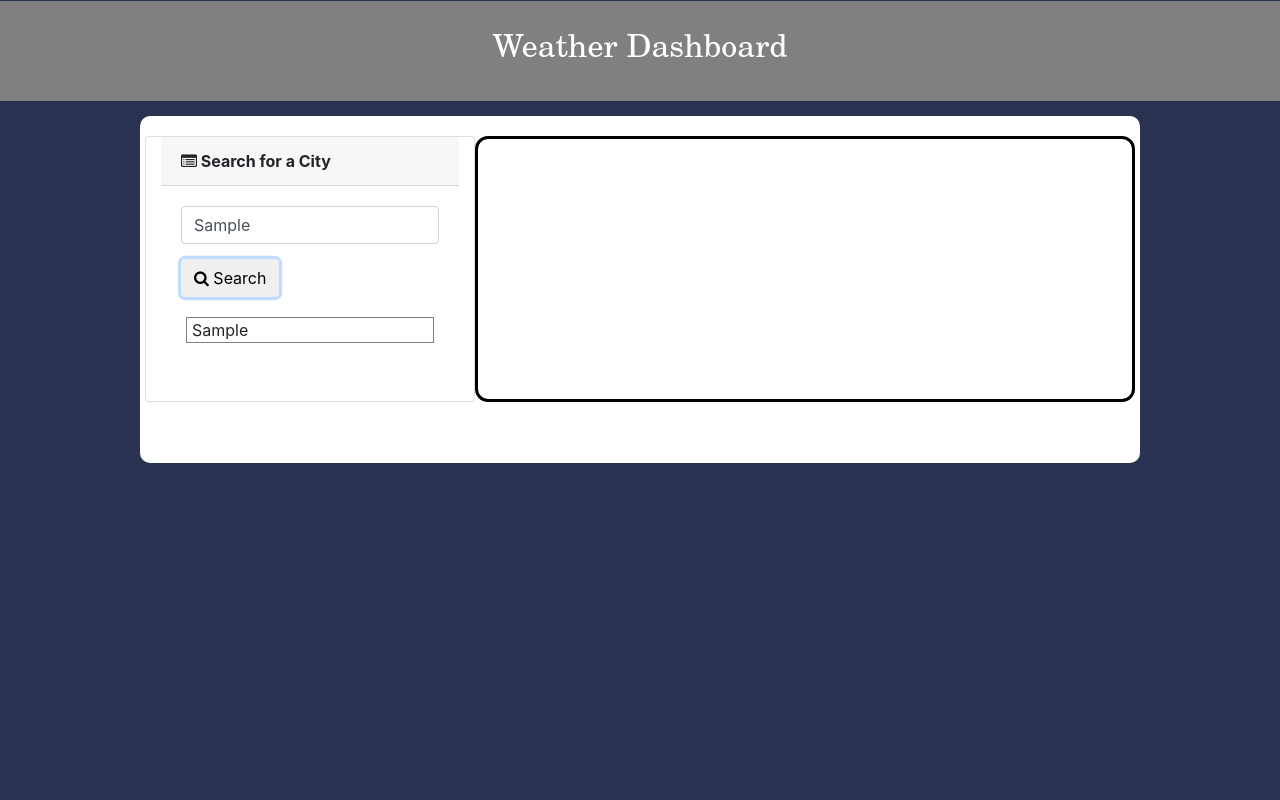
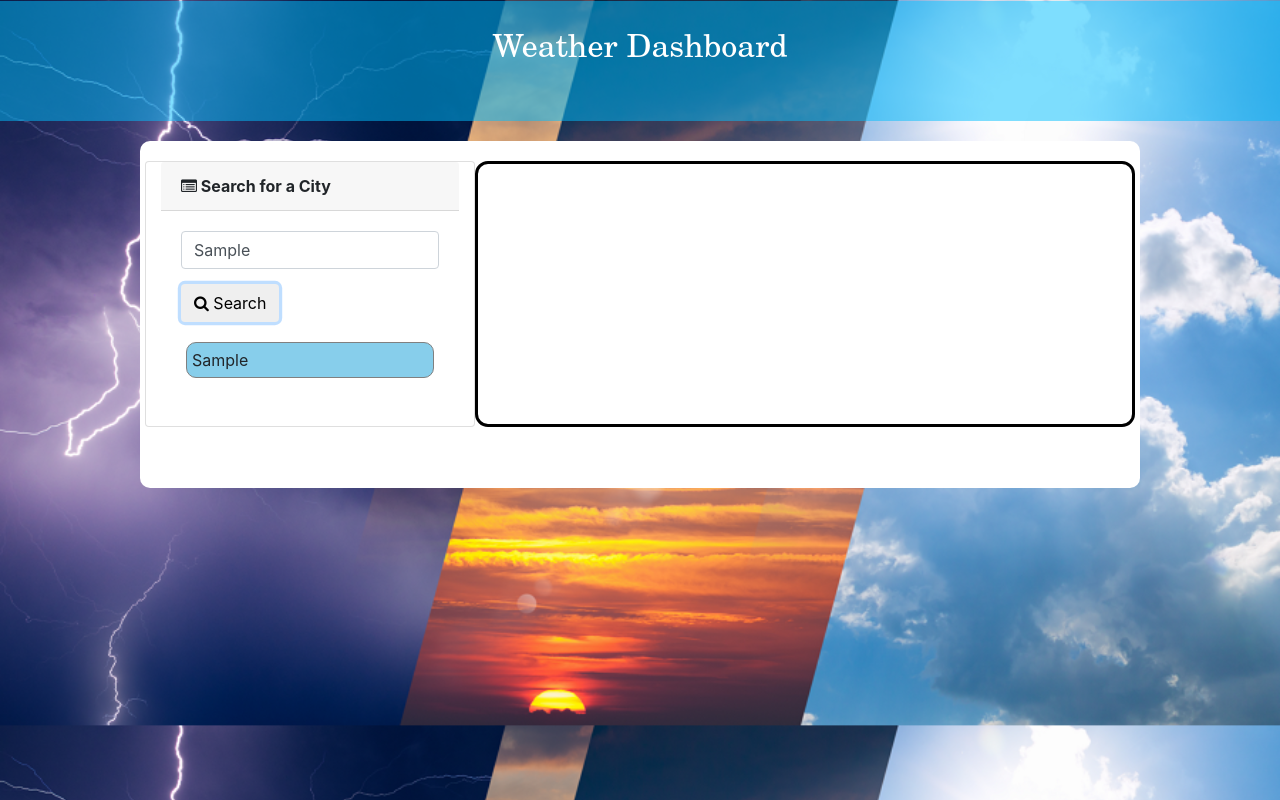
Before and after one commit to bashard001/weather-dashboard, a plain HTML site: page index.html in a window 1280 px wide. Both pictures are taken after typing "Sample" into the empty fields and a click on the button "Search". Drawn offline with nearby package versions, Linux system fonts and the light colour scheme; no server answers.

Commit message:
did some design changes

```diff
--- a/index.html
+++ b/index.html
@@ -8,9 +8,10 @@
     <link rel="stylesheet" href="https://cdnjs.cloudflare.com/ajax/libs/twitter-bootstrap/4.0.0/css/bootstrap.min.css" />
     <link rel="stylesheet" href="normalize.css" />
     <link rel="stylesheet" href="weather.css" />
+    <meta name="viewport" content="width-device-width, initial-scale=1" />
 </head>
 <body>
-    <nav class="header" style="background-color: gray; color: white;">
+    <nav class="header">
         <h1 class="text-center">Weather Dashboard</h1>
     </nav>
     <div class="container">
--- a/weather.css
+++ b/weather.css
@@ -7,7 +7,8 @@ body{
     margin: 0px;
     position: relative;
     padding: 0px ;
-    background-color: #293251;
+    background-image: url("weatherd.png");
+    background-size: cover;
 }
 
 .header{
@@ -16,11 +17,11 @@ body{
     width: 100%;
     top: 0px;
     padding: 25px;
-    height: 100px;
+    height: 120px;
     color: #fff;
-    background: #30948D;
+    background: rgba(0,191,255,.5);
     font-family: New Century Schoolbook, TeX Gyre Schola, serif;
-    margin-bottom: 15px;
+    margin-bottom: 20px;
 }
 .text-center{
 
@@ -61,7 +62,9 @@ body{
 .historylist {
     border: solid gray 1px;
     margin: 5px;
-    padding-left: 5px;
+    padding: 5px;
+    border-radius: 10px;
+    background-color: skyblue;
 
 }
 
```
Also changed, not shown: weather2.0.jpg (added), weatherd.png (added).
